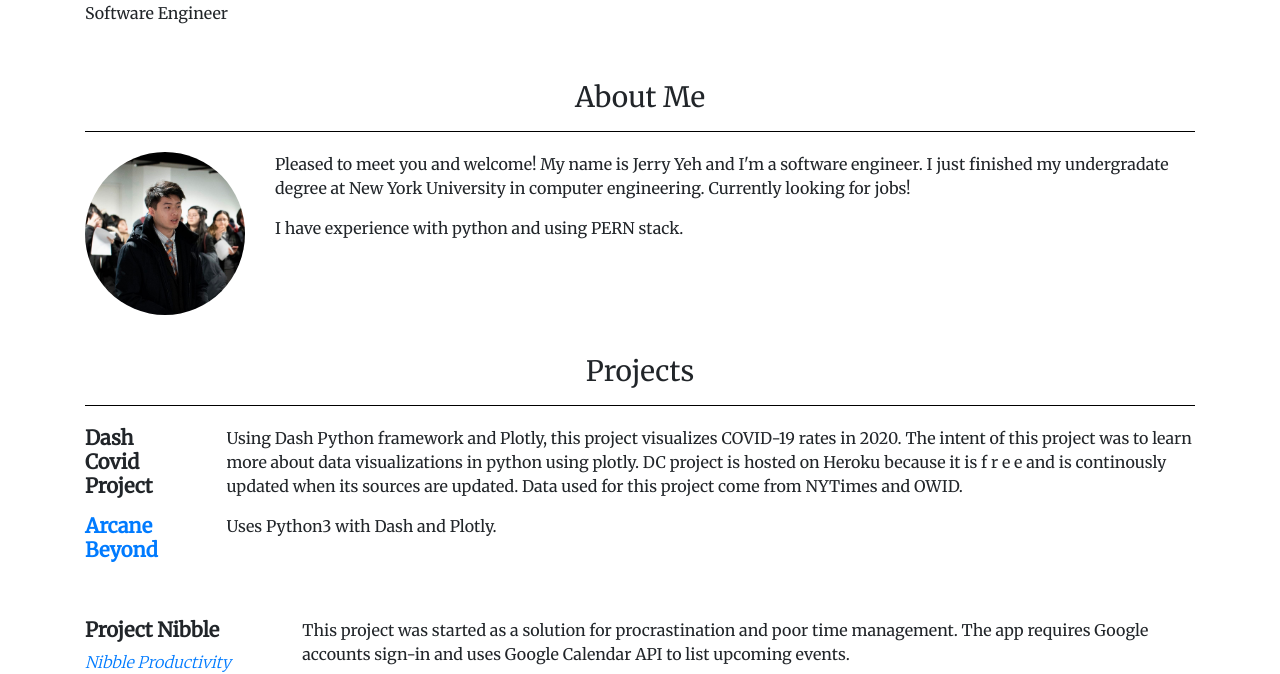
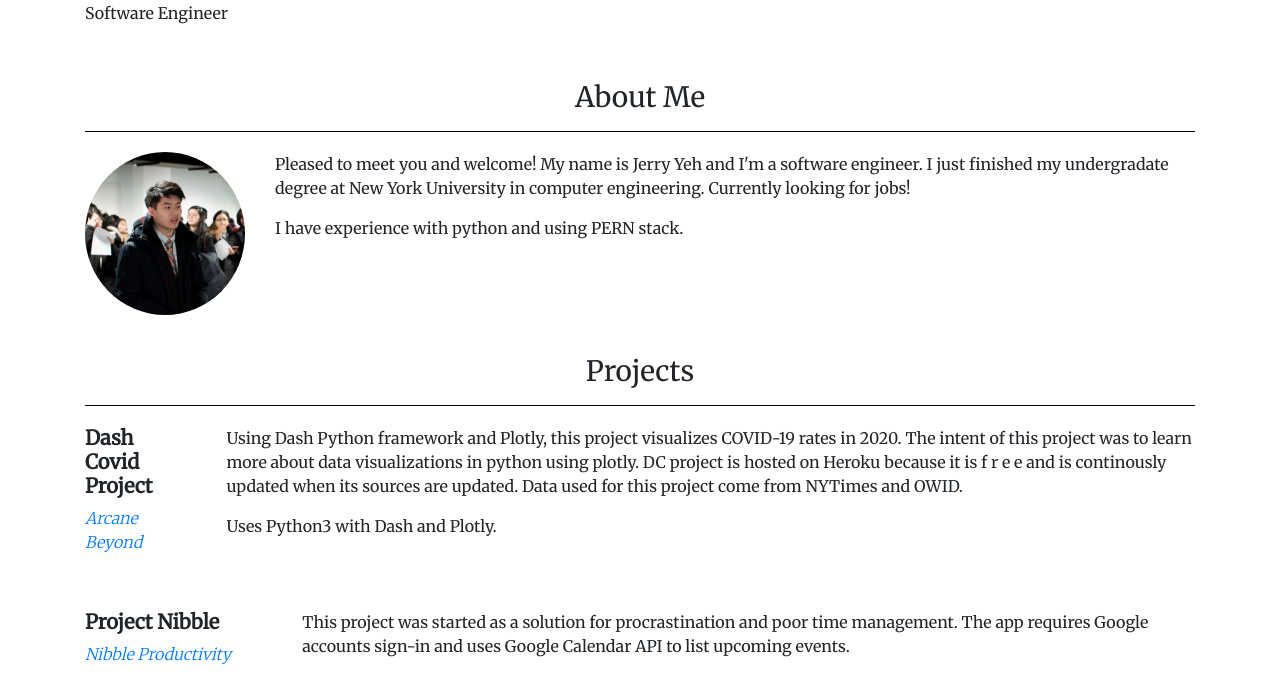
Before and after one commit to jyty17/jyty17.github.io, a plain HTML site: page index.html in a window 1280 px wide. Shown: the part 155-829 px from the top of the page. Drawn offline with nearby package versions, Linux system fonts and the light colour scheme.

Commit message:
end tag error

```diff
--- a/index.html
+++ b/index.html
@@ -46,8 +46,8 @@
         <h3>Projects</h3>
         <div class="container-qt">
           <div class="container-info">
-            <h5 class="font-weight-bolder">Dash Covid Project</p> <!-- N2 (News Notice) oh5 No class="font-italic font-weight-light"tice-->
-            <p><a href="https://dash-covid-project.herokuapp.com/">Arcane Beyond</a></p>
+            <h5 class="font-weight-bolder">Dash Covid Project</h5>
+            <p class="font-italic font-weight-light"><a href="https://dash-covid-project.herokuapp.com/">Arcane Beyond</a></p>
           </div>
           <div class="container-summ">
             <p>
@@ -57,6 +57,7 @@
               Uses Python3 with Dash and Plotly.
             </p>
           </div>
+          <!-- <div><img src="" alt=""></div> -->
         </div>
         <div class="container-qt">
           <div class="container-info">
@@ -143,7 +144,7 @@
 
       <div class="container">
         <h3>Skills</h3>
-        <p><span>Languages</span>: Python, C/C++, JavaScript, HTML, CSS/SCSS, SQL/PostgreSQL, Go</p>
+        <p><span>Languages</span>: Python, C/C++, JavaScript, HTML, CSS/SCSS, SQL/PostgreSQL, Golang</p>
         <p><span>Development</span>: Git, bash, UNIX/LINUX scripting, reverse engineering, Raspberry PI, Arduino, AWS EC2, Docker, Heroku</p>
         <p><<span>Frameworks</span>: React/Redux, NodeJS, ExpressJS, Django, Flask, D3, Dash</p>
       </div>
```
